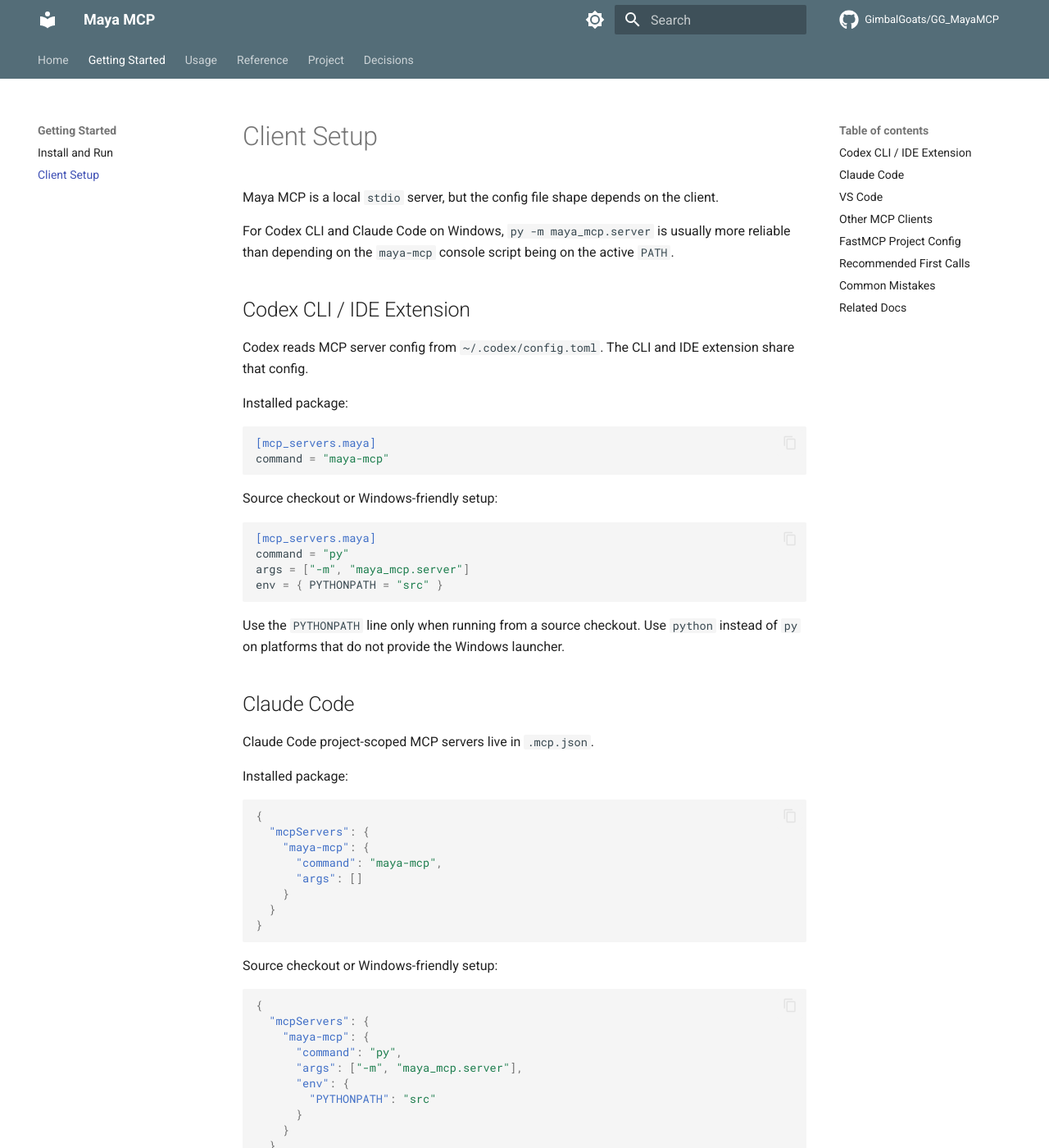
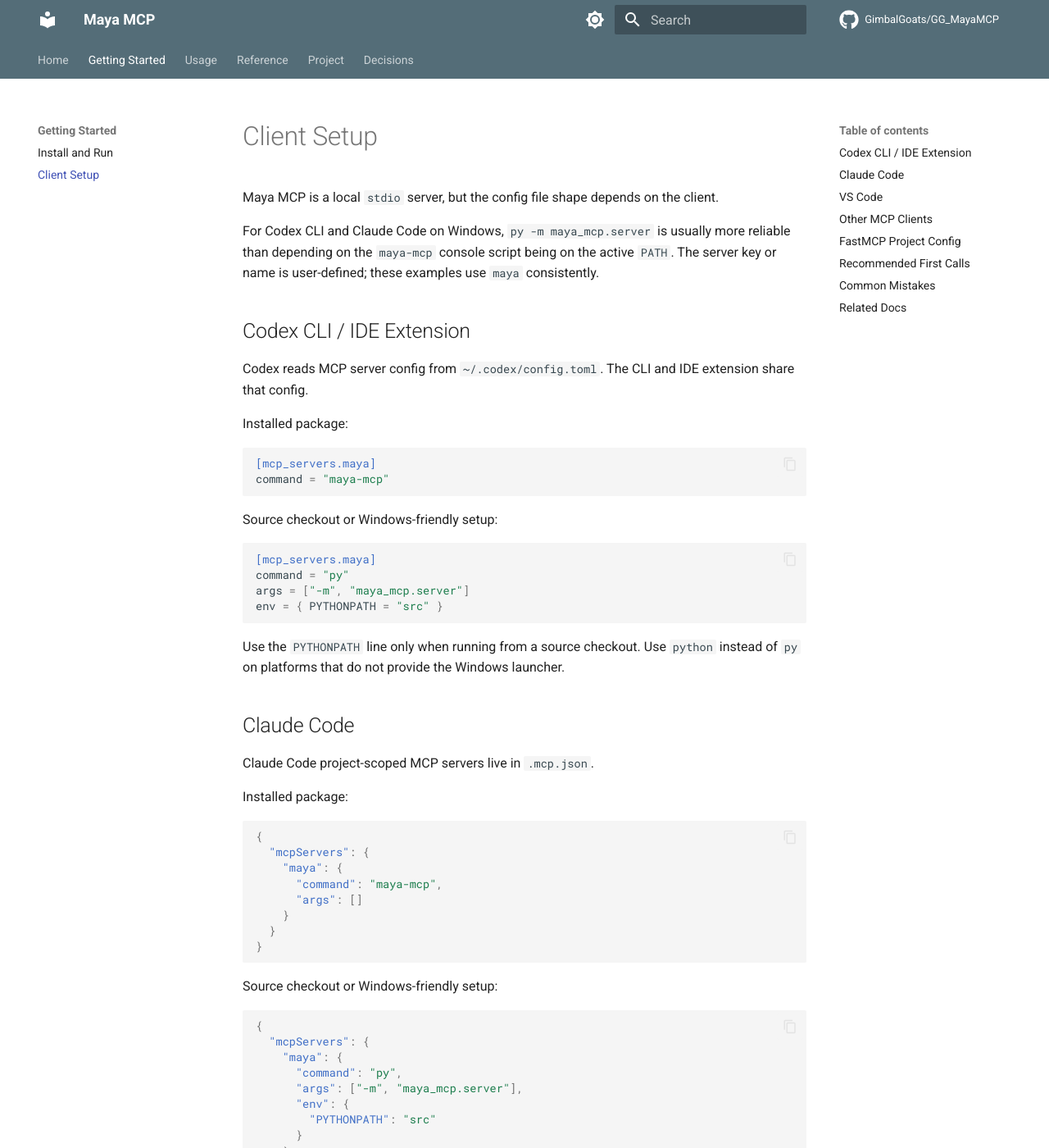
Before and after one commit to GimbalGoats/GG_MayaMCP, an MkDocs documentation site: the page built from docs/usage/client-setup.md, in a window 1280 px wide and 1400 px high. Shown: the whole window at 82% size. Built offline with MkDocs 1.6.1 and Material for MkDocs 9.7.7, drawn with Linux system fonts in a browser that asks for light colours; comment, search, counter and statistics services are not loaded.

Commit message:
docs(client-setup): address Copilot review notes

````diff
--- a/docs/usage/client-setup.md
+++ b/docs/usage/client-setup.md
@@ -10,6 +10,7 @@
 Maya MCP is a local `stdio` server, but the config file shape depends on the client.
 
 For Codex CLI and Claude Code on Windows, `py -m maya_mcp.server` is usually more reliable than depending on the `maya-mcp` console script being on the active `PATH`.
+The server key or name is user-defined; these examples use `maya` consistently.
 
 ## Codex CLI / IDE Extension
 
@@ -43,7 +44,7 @@
 ```json
 {
   "mcpServers": {
-    "maya-mcp": {
+    "maya": {
       "command": "maya-mcp",
       "args": []
     }
@@ -56,7 +57,7 @@
 ```json
 {
   "mcpServers": {
-    "maya-mcp": {
+    "maya": {
       "command": "py",
       "args": ["-m", "maya_mcp.server"],
       "env": {
````
Also changed, not shown: other parts of docs/usage/client-setup.md (+2 -2 lines), README.md (+4 -3 lines), docs/usage/getting-started.md (+6 -0 lines).
